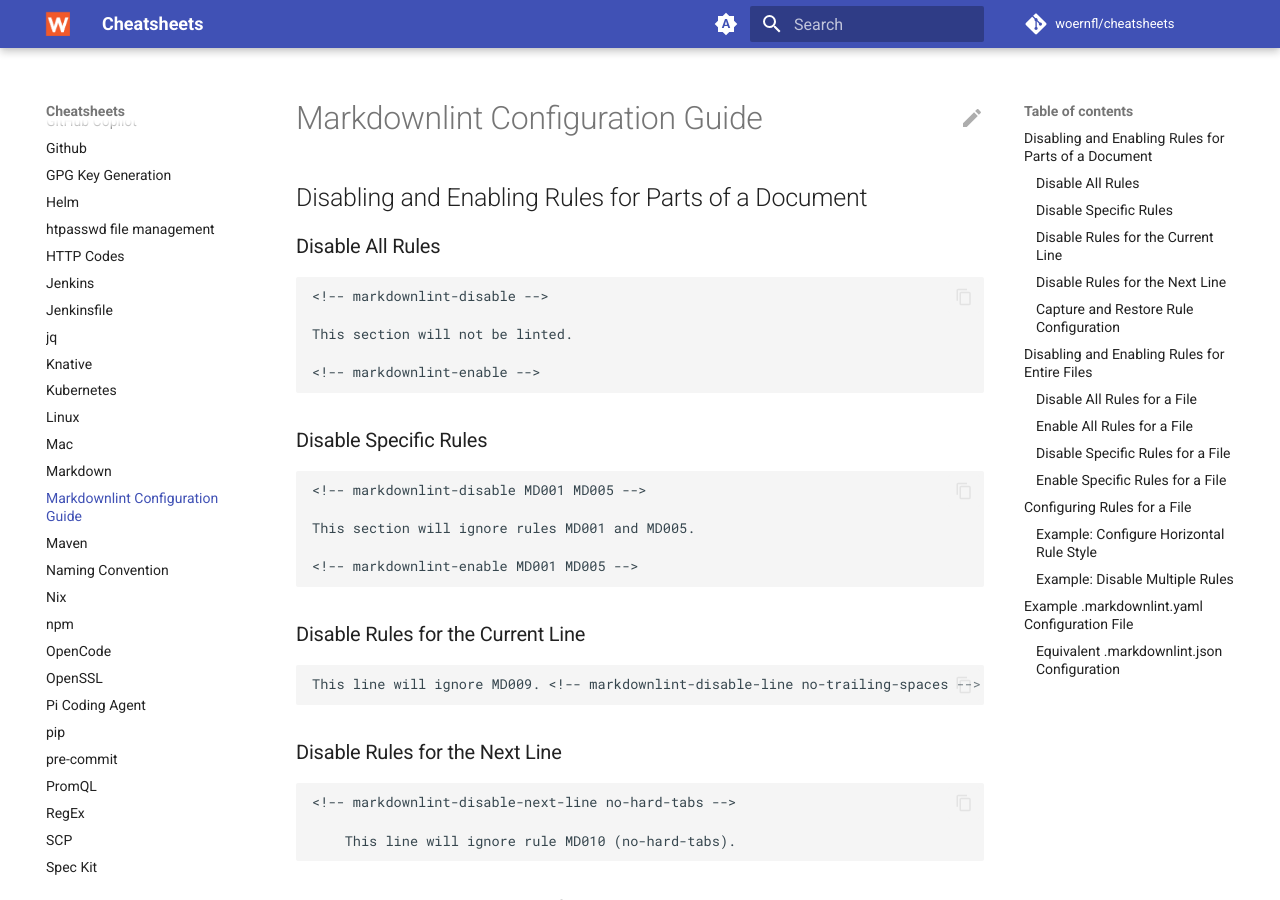
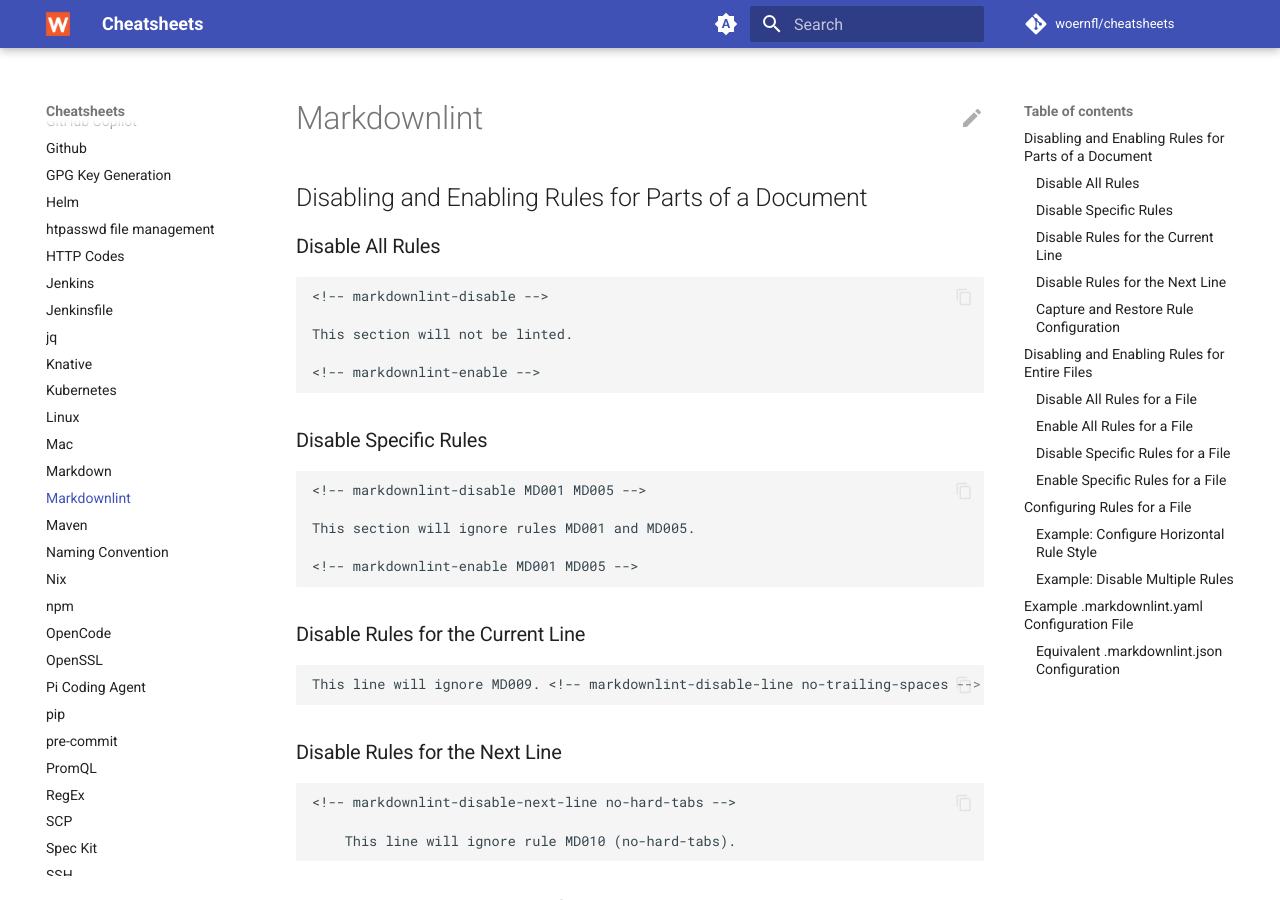
Before and after one commit to woernfl/cheatsheets, an MkDocs documentation site: the page built from docs/markdownlint.md, in a window 1280 px wide and 900 px high. Built offline with MkDocs 1.6.1 and Material for MkDocs 9.7.7, drawn with Linux system fonts in a browser that asks for light colours; comment, search, counter and statistics services are not loaded.

Commit message:
Update markdownlint.md (#409)

```diff
--- a/docs/markdownlint.md
+++ b/docs/markdownlint.md
@@ -1,4 +1,4 @@
-# Markdownlint Configuration Guide
+# Markdownlint
 
 ## Disabling and Enabling Rules for Parts of a Document
 
```
